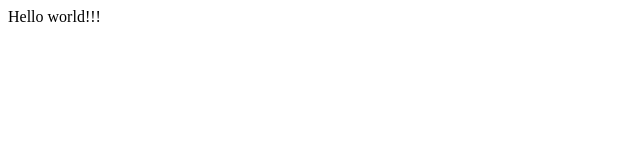
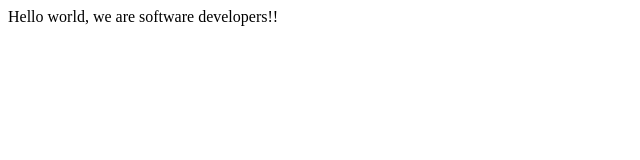
Before and after one commit to SBMOYO/microverse-team-3, a plain HTML site: page index.html in a window 1280 px wide. Shown: the whole page, without its empty margins (0-640 px from the left). Drawn offline with Linux system fonts and the light colour scheme.

Commit message:
second commit

```diff
--- a/index.html
+++ b/index.html
@@ -2,11 +2,9 @@
 <html lang="en">
 <head>
     <meta charset="UTF-8">
-    <meta http-equiv="X-UA-Compatible" content="IE=edge">
-    <meta name="viewport" content="width=, initial-scale=1.0">
     <title>Document</title>
 </head>
 <body>
-    Hello world!!!
+    Hello world, we are software developers!!
 </body>
 </html>
```
